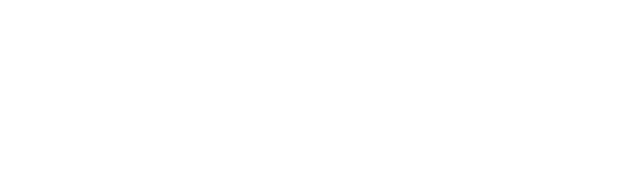
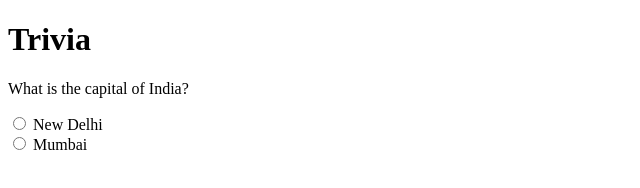
Before and after one commit to acciojob/trivia-SAHILDWIVEDI1232, a website: page main.html in a window 1280 px wide. Shown: the whole page, without its empty margins (0-640 px from the left). Drawn offline with Linux system fonts and the light colour scheme.

Commit message:
created a submission

```diff
--- a/main.html
+++ b/main.html
@@ -8,6 +8,17 @@
 
 <body>
 	<!-- the entire body must be written by student -->
+		<h1>Trivia</h1>
+	<p>What is the capital of India?</p>
+	<label>
+		<input type="radio" name="place" value="New Delhi">
+		New Delhi
+	</label>
+	<br>
+	<label>
+		<input type="radio" name="place" value="New Delhi">
+		Mumbai
+	</label>
     <script type="text/javascript" src="./script.js">
 </script>
 
```
